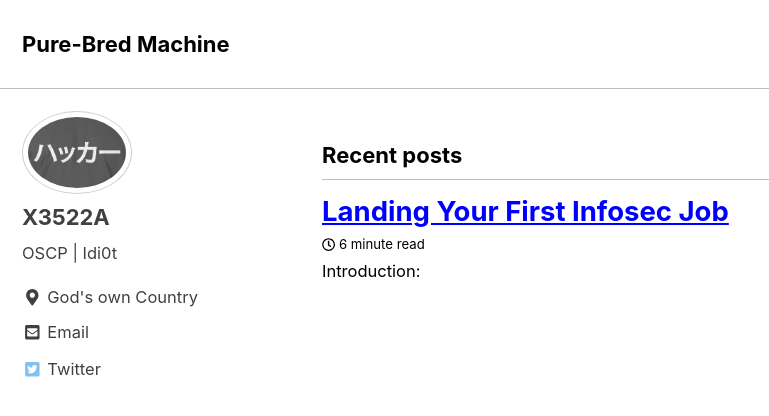
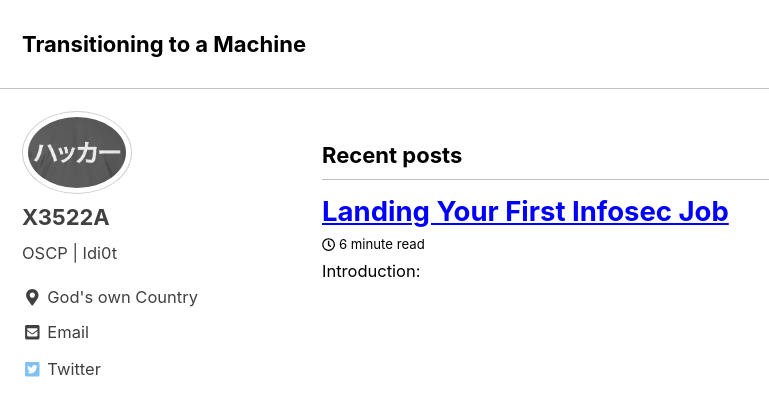
Before and after one commit to vinaysudheer/x3522a.github.io, a Jekyll site: the page built from index.html, in a window 1280 px wide and 900 px high. Shown: the top 416 px of the window, without its empty margins (0-769 px from the left). Built offline with Jekyll 4.4.1, drawn with Linux system fonts in a browser that asks for light colours; cached includes are drawn as plain includes; the list of posts is cut into pages by our own code.

Commit message:
Update _config.yml

```diff
--- a/_config.yml
+++ b/_config.yml
@@ -18,7 +18,7 @@ minimal_mistakes_skin    : "contrast"
 
 # Site Settings
 locale                   : "en-US"
-title                    : "Pure-Bred Machine"
+title                    : "Transitioning to a Machine"
 title_separator          : "-"
 subtitle                 : # site tagline that appears below site title in masthead
 name                     : "X3522A"
```
